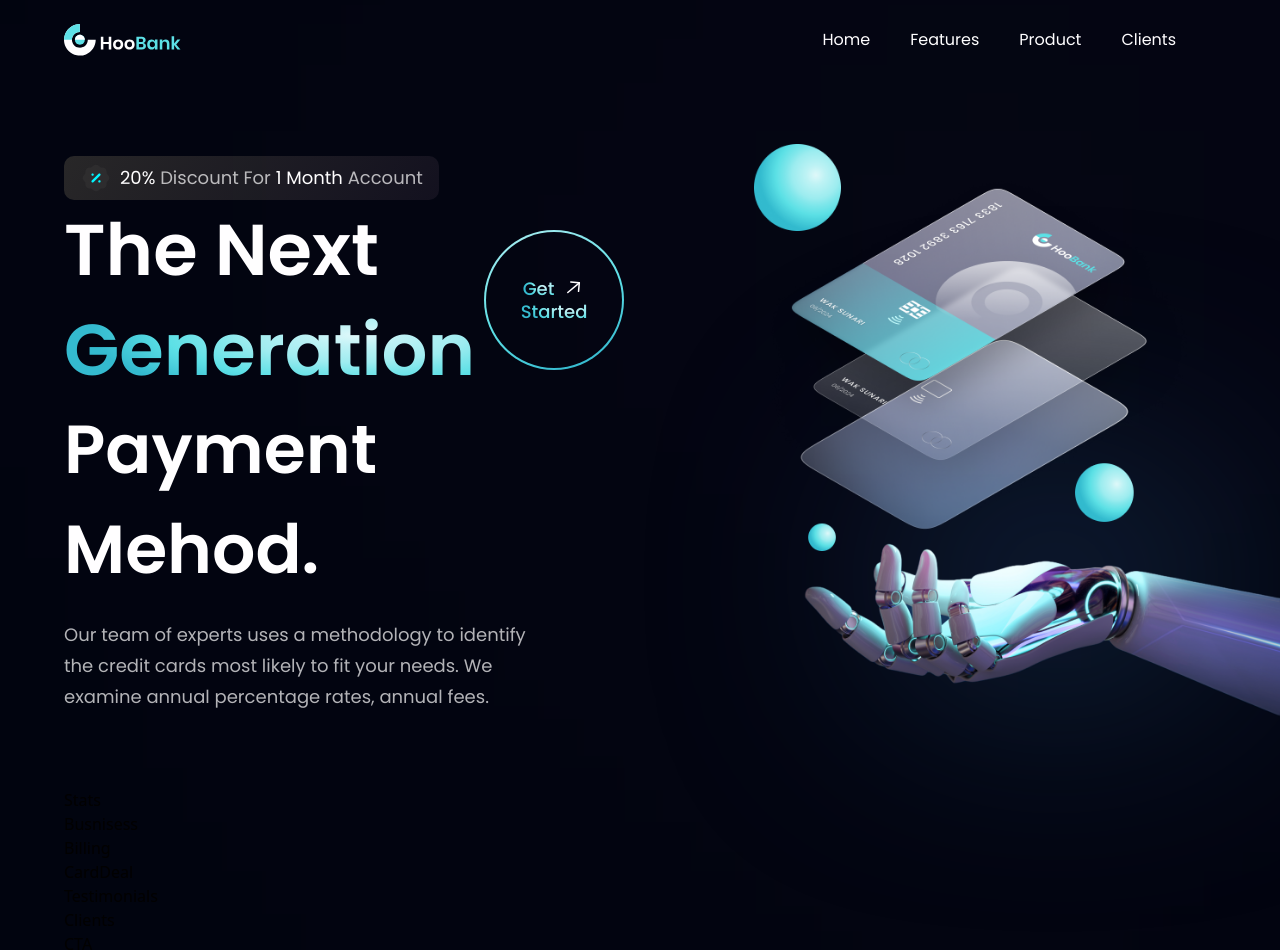
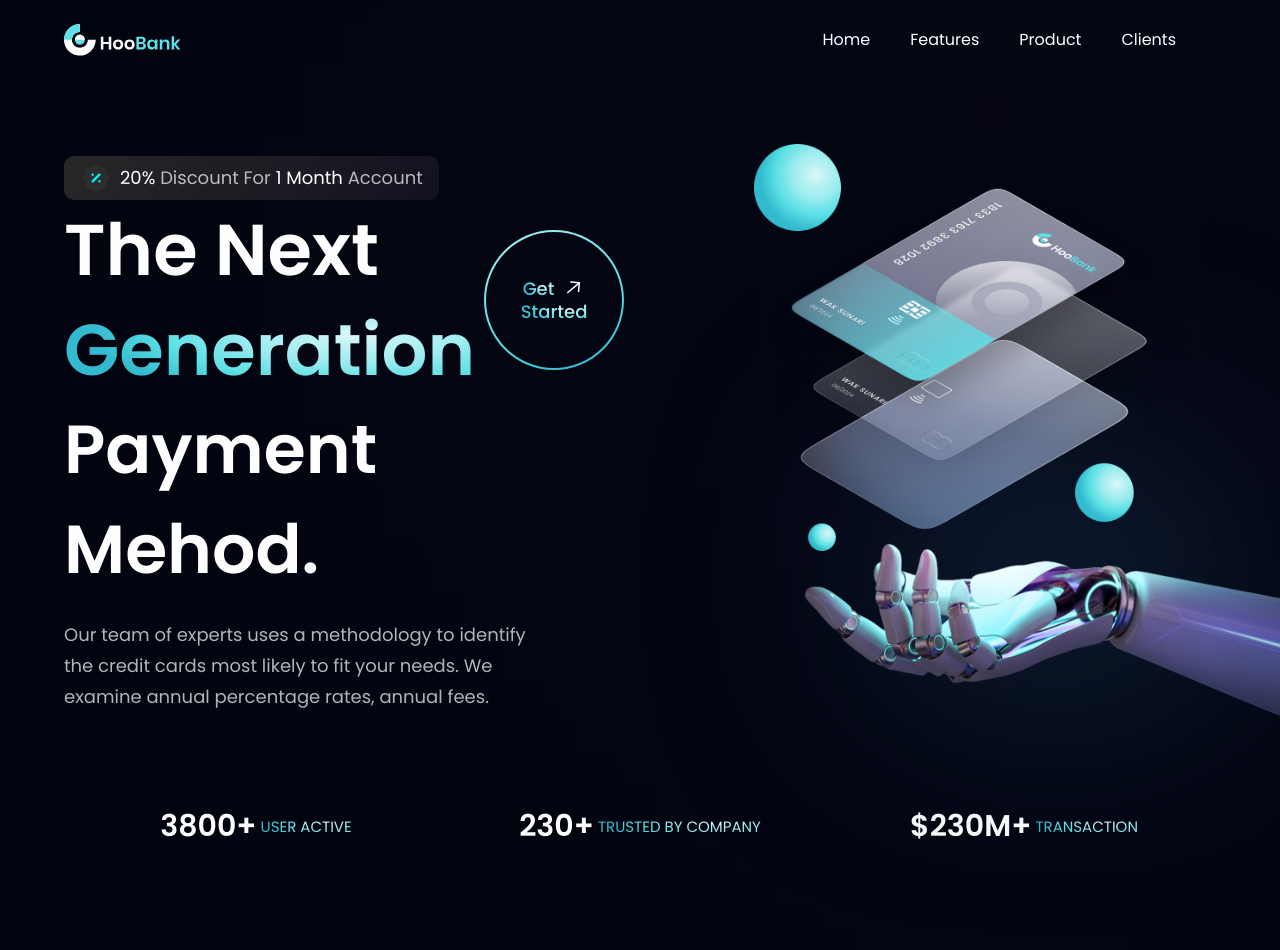
Before and after one commit to esyef/HooBank---Digital-Payment-LandingPage, a React (Vite) app: page / in a window 1280 px wide. Shown: the top 950 px of the page. Built offline with nearby package versions, Linux system fonts and the light colour scheme.

Commit message:
stats section

```diff
--- a/src/components/Stats.tsx
+++ b/src/components/Stats.tsx
@@ -1,7 +1,22 @@
-import React from "react";
+import { stats } from "../constans";
+import styles from "../style";
 
-const Stats = () => {
-  return <div>Stats</div>;
-};
+const Stats = () => (
+  <section className={`${styles.flexCenter} flex-row flex-wrap sm:mb-20 mb-6`}>
+    {stats.map((stat) => (
+      <article
+        key={stat.id}
+        className={`flex-1 flex justify-start items-center flex-row m-3 ss:flex-col ss:items-center sm:justify-center md:flex-row gap-1`}
+      >
+        <h3 className="font-poppins font-semibold xs:[text-40px] text-[30px] xs:leading-[53px] leading-[43px] text-white">
+          {stat.value}
+        </h3>
+        <h4 className="font-poppins font-normal xs:[text-20px] text-[15px] xs:leading-[26px] leading-[21px] text-gradient uppercase">
+          {stat.title}
+        </h4>
+      </article>
+    ))}
+  </section>
+);
 
 export default Stats;
```
